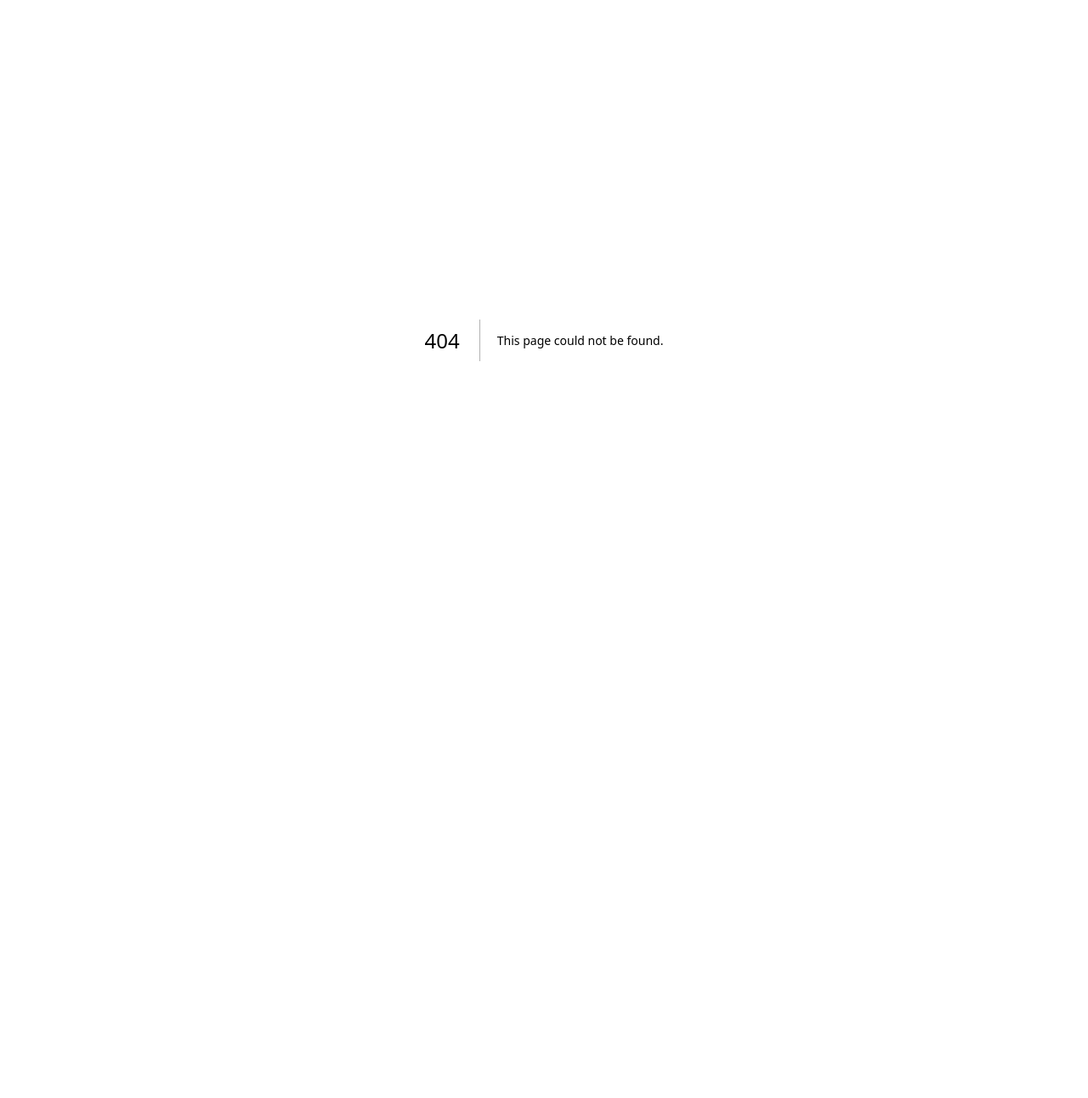
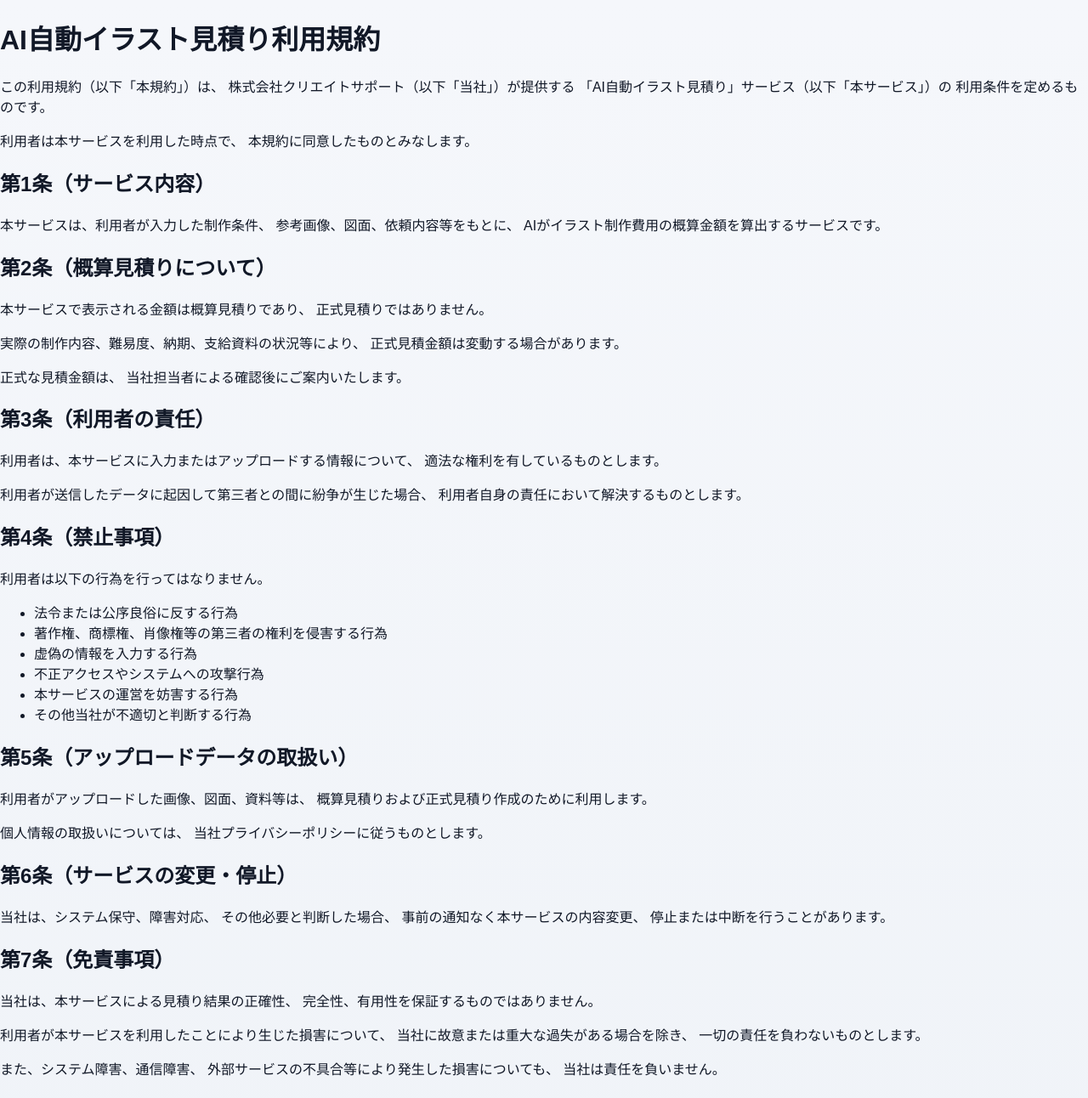
Before and after one commit to k-hioki-source/ai-estimate, a Next.js app: page /terms in a window 1280 px wide. Before the commit this address had no page. Shown: the top 1292 px of the page at 85% size. Before the commit the page ends 800 px from the top, so only its background shows below. Built offline with nearby package versions, Linux system fonts and the light colour scheme.

Commit message:
Create page.tsx

```diff
--- /dev/null
+++ b/app/terms/page.tsx
@@ -0,0 +1,165 @@
+
+export const metadata = {
+  title: "AI自動イラスト見積り利用規約",
+  description:
+    "株式会社クリエイトサポートが提供するAI自動イラスト見積りサービスの利用規約です。",
+};
+
+export default function TermsPage() {
+  return (
+    <main className="cs-policy-page">
+      <h1>AI自動イラスト見積り利用規約</h1>
+
+      <p>
+        この利用規約（以下「本規約」）は、
+        株式会社クリエイトサポート（以下「当社」）が提供する
+        「AI自動イラスト見積り」サービス（以下「本サービス」）の
+        利用条件を定めるものです。
+      </p>
+
+      <p>
+        利用者は本サービスを利用した時点で、
+        本規約に同意したものとみなします。
+      </p>
+
+      <h2>第1条（サービス内容）</h2>
+
+      <p>
+        本サービスは、利用者が入力した制作条件、
+        参考画像、図面、依頼内容等をもとに、
+        AIがイラスト制作費用の概算金額を算出するサービスです。
+      </p>
+
+      <h2>第2条（概算見積りについて）</h2>
+
+      <p>
+        本サービスで表示される金額は概算見積りであり、
+        正式見積りではありません。
+      </p>
+
+      <p>
+        実際の制作内容、難易度、納期、支給資料の状況等により、
+        正式見積金額は変動する場合があります。
+      </p>
+
+      <p>
+        正式な見積金額は、
+        当社担当者による確認後にご案内いたします。
+      </p>
+
+      <h2>第3条（利用者の責任）</h2>
+
+      <p>
+        利用者は、本サービスに入力またはアップロードする情報について、
+        適法な権利を有しているものとします。
+      </p>
+
+      <p>
+        利用者が送信したデータに起因して第三者との間に紛争が生じた場合、
+        利用者自身の責任において解決するものとします。
+      </p>
+
+      <h2>第4条（禁止事項）</h2>
+
+      <p>利用者は以下の行為を行ってはなりません。</p>
+
+      <ul>
+        <li>法令または公序良俗に反する行為</li>
+        <li>著作権、商標権、肖像権等の第三者の権利を侵害する行為</li>
+        <li>虚偽の情報を入力する行為</li>
+        <li>不正アクセスやシステムへの攻撃行為</li>
+        <li>本サービスの運営を妨害する行為</li>
+        <li>その他当社が不適切と判断する行為</li>
+      </ul>
+
+      <h2>第5条（アップロードデータの取扱い）</h2>
+
+      <p>
+        利用者がアップロードした画像、図面、資料等は、
+        概算見積りおよび正式見積り作成のために利用します。
+      </p>
+
+      <p>
+        個人情報の取扱いについては、
+        当社プライバシーポリシーに従うものとします。
+      </p>
+
+      <h2>第6条（サービスの変更・停止）</h2>
+
+      <p>
+        当社は、システム保守、障害対応、
+        その他必要と判断した場合、
+        事前の通知なく本サービスの内容変更、
+        停止または中断を行うことがあります。
+      </p>
+
+      <h2>第7条（免責事項）</h2>
+
+      <p>
+        当社は、本サービスによる見積り結果の正確性、
+        完全性、有用性を保証するものではありません。
+      </p>
+
+      <p>
+        利用者が本サービスを利用したことにより生じた損害について、
+        当社に故意または重大な過失がある場合を除き、
+        一切の責任を負わないものとします。
+      </p>
+
+      <p>
+        また、システム障害、通信障害、
+        外部サービスの不具合等により発生した損害についても、
+        当社は責任を負いません。
+      </p>
+
+      <h2>第8条（知的財産権）</h2>
+
+      <p>
+        本サービスに関するプログラム、
+        デザイン、文章、画像その他一切の知的財産権は、
+        当社または正当な権利者に帰属します。
+      </p>
+
+      <h2>第9条（規約の変更）</h2>
+
+      <p>
+        当社は必要に応じて本規約を変更することがあります。
+      </p>
+
+      <p>
+        変更後の規約は、
+        本サイト上に掲載した時点で効力を生じるものとします。
+      </p>
+
+      <h2>第10条（準拠法および管轄裁判所）</h2>
+
+      <p>
+        本規約は日本法に準拠するものとします。
+      </p>
+
+      <p>
+        本サービスに関して紛争が生じた場合は、
+        当社所在地を管轄する裁判所を
+        第一審の専属的合意管轄裁判所とします。
+      </p>
+
+      <h2>運営会社</h2>
+
+      <p>
+        株式会社クリエイトサポート
+        <br />
+        〒444-2216
+        <br />
+        愛知県豊田市九久平町澤ノ堂15番地1
+        <br />
+        TEL：0565-58-4090
+        <br />
+        https://www.create-support.co.jp/
+      </p>
+
+      <p style={{ marginTop: "40px", color: "#666" }}>
+        制定日：2026年6月17日
+      </p>
+    </main>
+  );
+}
```
